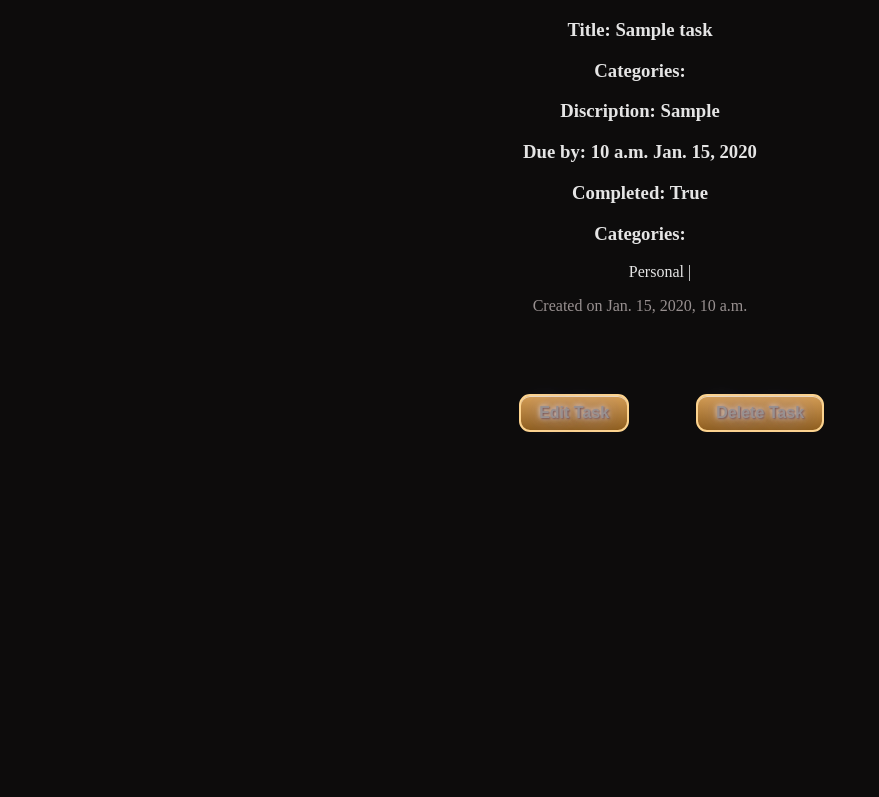
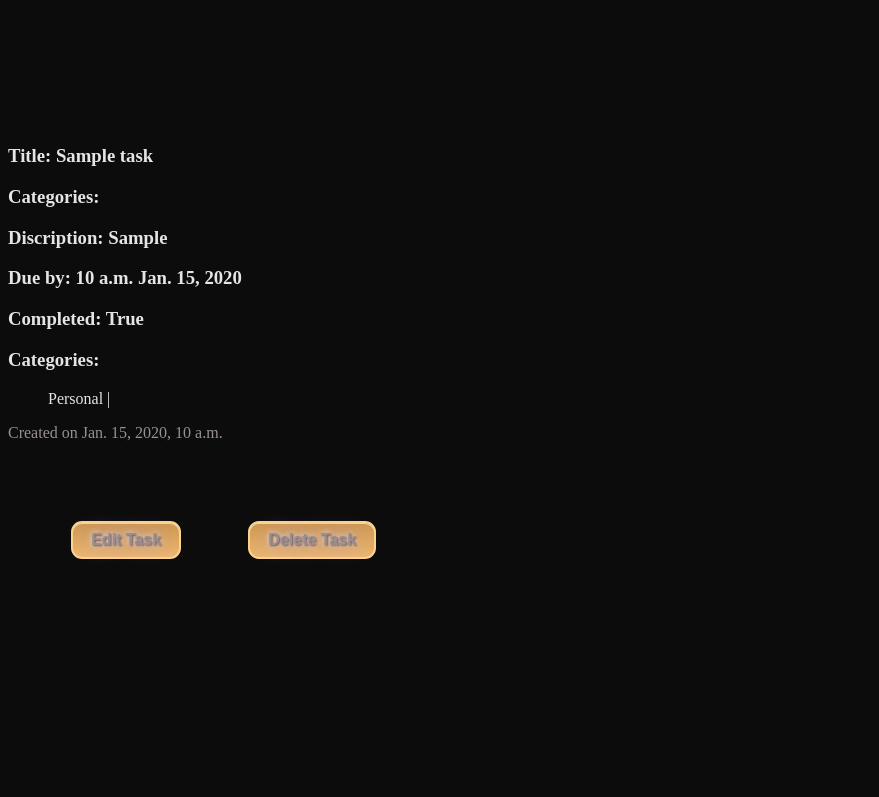
Before and after one commit to nununuam/Tsks, a Django app: page /tasks/1 in a window 1280 px wide. Shown: the part 125-922 px from the top of the page, without its empty margins (0-879 px from the left). Before the commit the page ends 557 px from the top, so only its background shows below. Run offline with Django 4.2, Linux system fonts and the light colour scheme; tables that the repository leaves empty hold one stand-in row (values such as "Sample post").

Commit message:
need to change color of text and sone

```diff
--- a/main_app/static/styles/styles.css
+++ b/main_app/static/styles/styles.css
@@ -130,21 +130,30 @@ div .profiletasks {
 }
 div button {
     box-shadow:inset 0px 1px 0px 0px #e9d8c1;
-	background:linear-gradient(to bottom, #d09951 5%, #8f5e1e 100%);
+	background:linear-gradient(to bottom, #d09951 5%, #ecb670 100%);
 	background-color:#ffc477;
 	border-radius:11px;
 	border:2px solid #fdd48e;
 	display:inline-block;
 	cursor:pointer;
-	color:#6c3737;
+	color:#453c3c;
 	font-family:Arial;
 	font-size:16px;
 	font-weight:bold;
 	padding:8px 18px;
 	text-decoration:none;
-	text-shadow:0px 1px 0px #cc9f52;
+	text-shadow:0px 1px 0px #f4dfb9;
 }
 div button:hover{
-    background:linear-gradient(to bottom, #e5ad63 5%, #eeaa52 100%);
-	background-color:#9e993e;
+    background:linear-gradient(to bottom, #e3c8a4 5%, #f5bf78 100%);
+	background-color:#fbf7ab;
 }
+
+.detailpg {
+    margin-top: 10%;
+    margin-left: 30% auto;
+    text-align: left;
+    display: grid;
+    grid-template-rows: repeat(2, 1fr);
+    grid-auto-rows: 300%;
+}
--- a/main_app/templates/taskDetail.html
+++ b/main_app/templates/taskDetail.html
@@ -9,6 +9,7 @@
 {% endblock %}
 
 {% block content %}
+    <div class = "detailpg">
         <div>
             <h3>Title: {{task.title}}</h3>
             <h3>Categories:</h3>
@@ -26,4 +27,5 @@
             <button><a href="{% url 'taskUpdate' task.pk %}">Edit Task</a></button>
             <button><a href="{% url 'taskDelete' task.pk %}">Delete Task</a></button>
         </div>
+    </div>
 {% endblock %}
```
Lines whose indentation alone changed are shown as unchanged.
